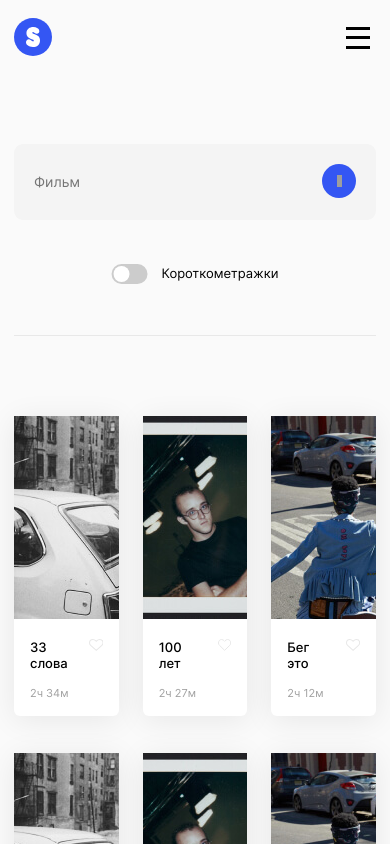
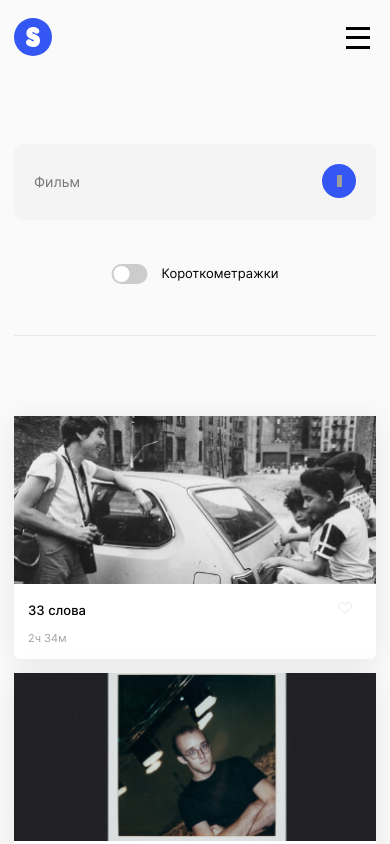
Before and after one commit to nikolaevfo/movies-explorer-frontend, a React (Create React App) app: page /movies in a window 390 px wide. Shown: the top 844 px of the page. Built offline with nearby package versions, Linux system fonts and the light colour scheme; grey boxes are pictures that could not be loaded; the HTML template or start-up script is replaced by a standard one.

Commit message:
feat movies adaptiv

```diff
--- a/src/components/MoviesCard/MoviesCard.css
+++ b/src/components/MoviesCard/MoviesCard.css
@@ -1,7 +1,10 @@
 .movies-card {
+  max-width: 400px;
+  width: 100%;
   background: #FFFFFF;
   border-radius: 6px;
   box-shadow: 0px 4px 30px rgba(0, 0, 0, 0.08);
+  justify-self: center;
 }
 .movies-card__img {
   width: 100%;
@@ -20,13 +23,14 @@
   font-weight: 500;
   font-size: 13px;
   line-height: 16px;
+  overflow: hidden;
 }
 .movies-card__like-button{
-  width: 14px;
+  width: 16px;
   height: 12px;
   border: none;
   background: url('../../images/like-disable.svg') no-repeat;
-  margin-right: 16px;
+  margin-right: 22px;
 }
 
 .movies-card__length {
@@ -37,3 +41,29 @@
   color: #A0A0A0;
   margin: 0 0 16px 16px;
 }
+
+@media (max-width: 1023px) {
+  .movies-card__img {
+    height: 190px;
+    margin-bottom: 14px;
+  }
+  .movies-card__title {
+    margin: 0 14px 14px 14px;
+  }
+  .movies-card__length {
+    margin: 0 0 14px 14px;
+  }
+}
+
+
+@media (max-width: 767px) {
+  .movies-card__img {
+    height: 168px;
+  }
+  .movies-card__title {
+    margin: 0 14px 14px 14px;
+  }
+  .movies-card__length {
+    margin: 0 0 14px 14px;
+  }
+}
--- a/src/components/MoviesCardList/MoviesCardList.css
+++ b/src/components/MoviesCardList/MoviesCardList.css
@@ -1,6 +1,6 @@
 .movies-card-list__items{
   display: grid;
-  grid-template-columns: repeat(3, 1fr);
+  grid-template-columns: repeat(3, 33.33%);
   grid-template-rows: auto;
   column-gap: 24px;
   row-gap: 37px;
@@ -26,3 +26,18 @@
   background: #cacaca;
   cursor: pointer;
 }
+
+@media (max-width: 1023px) {
+  .movies-card-list__items{
+    grid-template-columns: repeat(2, 50%);
+    gap: 30px;
+    margin-bottom: 80px;
+  }
+}
+
+@media (max-width: 767px) {
+  .movies-card-list__items{
+    grid-template-columns: repeat(1, 100%);
+    gap: 14px;
+  }
+}
```
